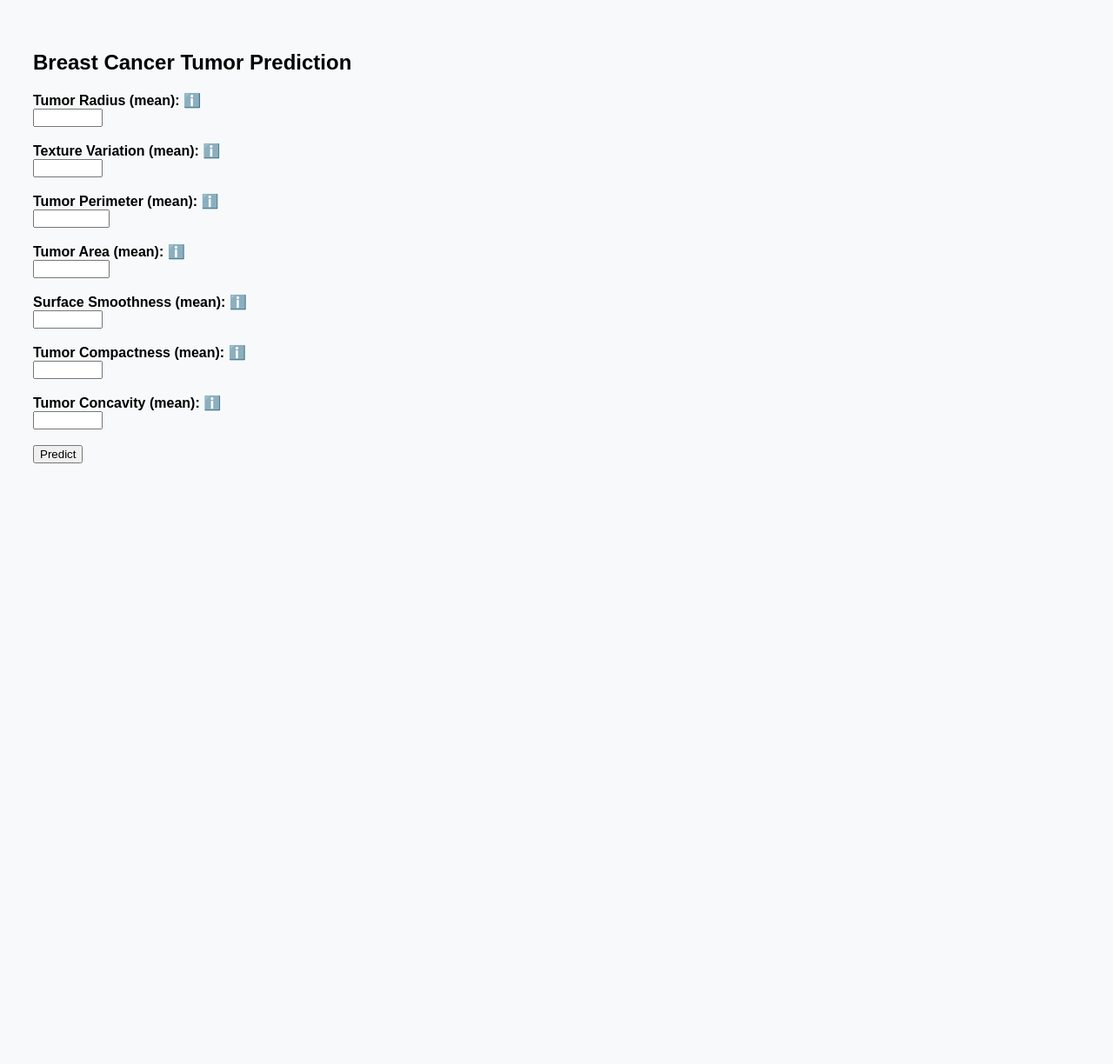
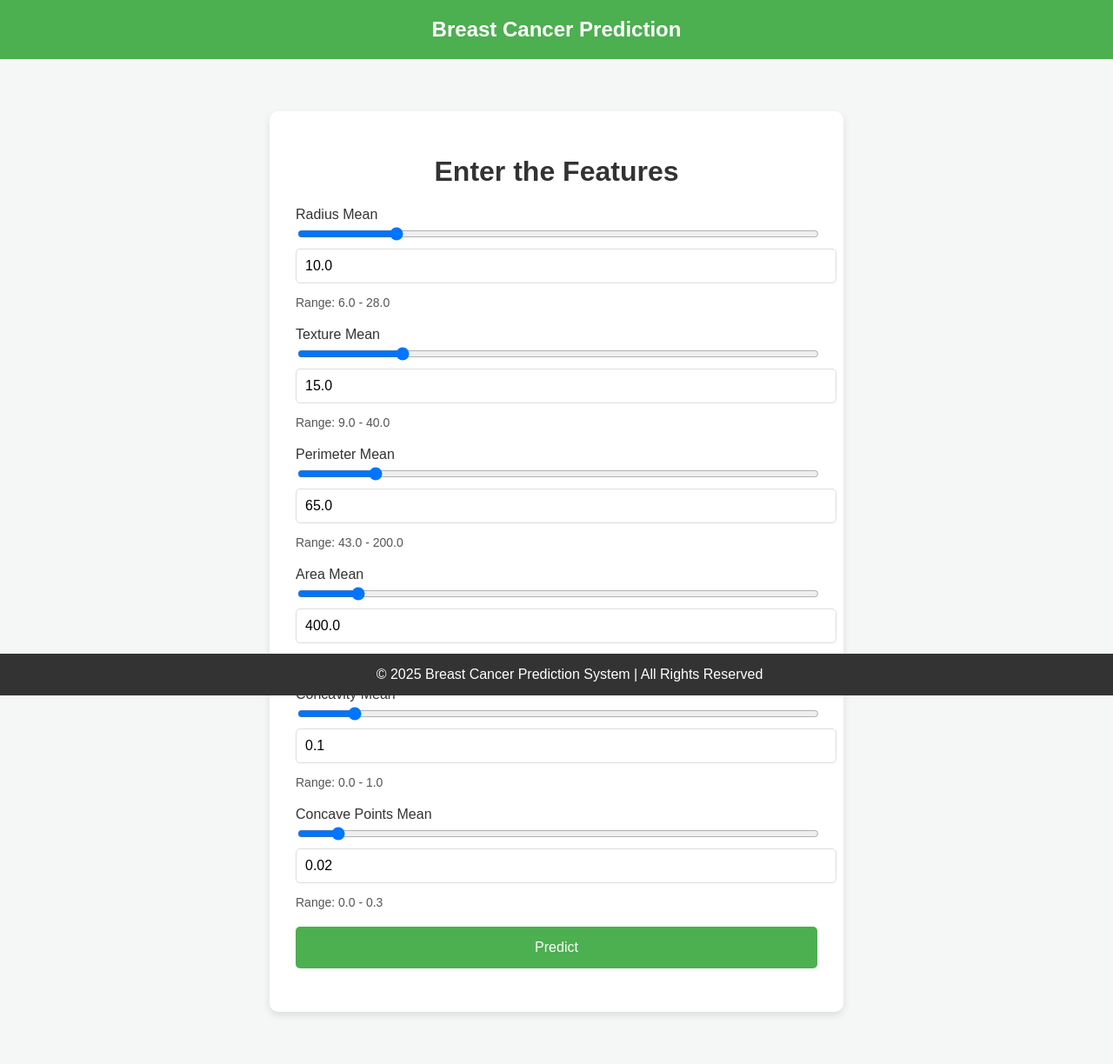
Before and after one commit to Shreyatiwari0606/Breast-Cancer, a Flask app: page / in a window 1280 px wide. Shown: the whole page at 87% size. Before the commit the page ends 533 px from the top, so only its background shows below. Run offline with Flask 3, Linux system fonts and the light colour scheme; parts of the project's set-up code (start-up, migrations or seed data) failed here and were passed over.

Commit message:
Update index.html

```diff
--- a/templates/index.html
+++ b/templates/index.html
@@ -1,122 +1,172 @@
 <!DOCTYPE html>
-<html>
+<html lang="en">
 <head>
+    <meta charset="UTF-8">
+    <meta name="viewport" content="width=device-width, initial-scale=1.0">
     <title>Breast Cancer Prediction</title>
+    <link rel="stylesheet" href="https://cdnjs.cloudflare.com/ajax/libs/font-awesome/6.0.0-beta3/css/all.min.css">
     <style>
         body {
-            font-family: Arial, sans-serif;
-            padding: 30px;
-            background-color: #f7f9fa;
+            font-family: 'Arial', sans-serif;
+            background-color: #f4f7f6;
+            margin: 0;
         }
-        label {
+        header {
+            background-color: #4CAF50;
+            color: white;
+            padding: 20px;
+            text-align: center;
+            font-size: 24px;
             font-weight: bold;
         }
-        .tooltip {
-            position: relative;
-            display: inline-block;
+        footer {
+            background-color: #333;
+            color: white;
+            text-align: center;
+            padding: 15px;
+            position: fixed;
+            width: 100%;
+            bottom: 0;
+        }
+        .container {
+            background-color: #fff;
+            padding: 30px;
+            border-radius: 10px;
+            box-shadow: 0 4px 8px rgba(0, 0, 0, 0.1);
+            width: 100%;
+            max-width: 600px;
+            margin: 60px auto;
+        }
+        h1 {
+            text-align: center;
+            color: #333;
+        }
+        .form-group {
+            margin-bottom: 20px;
+        }
+        .form-group label {
+            font-size: 16px;
+            color: #333;
+        }
+        .form-group input[type="range"] {
+            width: 100%;
+            margin-top: 5px;
+        }
+        .form-group input[type="number"] {
+            width: 100%;
+            padding: 10px;
+            font-size: 16px;
+            border: 1px solid #ddd;
+            border-radius: 5px;
+            margin-top: 5px;
+        }
+        .form-group .value {
+            font-size: 14px;
+            color: #555;
+        }
+        .button {
+            background-color: #4CAF50;
+            color: white;
+            border: none;
+            padding: 15px 32px;
+            font-size: 16px;
             cursor: pointer;
-            color: #007bff;
-            font-weight: bold;
+            border-radius: 5px;
+            width: 100%;
         }
-        .tooltip .tooltiptext {
-            visibility: hidden;
-            width: 220px;
-            background-color: #333;
-            color: #fff;
-            text-align: left;
-            padding: 8px;
-            border-radius: 6px;
-            position: absolute;
-            z-index: 1;
-            top: 120%;
-            left: 0;
-            opacity: 0;
-            transition: opacity 0.3s;
-            font-size: 13px;
+        .button:hover {
+            background-color: #45a049;
         }
-        .tooltip:hover .tooltiptext {
-            visibility: visible;
-            opacity: 1;
-        }
-        .result {
+        .prediction-text {
+            text-align: center;
             margin-top: 20px;
-            padding: 15px;
-            border-radius: 10px;
             font-size: 18px;
             font-weight: bold;
-        }
-        .benign {
-            background-color: #d4edda;
-            color: #155724;
-        }
-        .malignant {
-            background-color: #f8d7da;
-            color: #721c24;
+            color: #333;
         }
     </style>
 </head>
 <body>
 
-    <h2>Breast Cancer Tumor Prediction</h2>
-    <form action="/predict" method="post">
+    <header>
+        Breast Cancer Prediction
+    </header>
 
-        <label>Tumor Radius (mean):
-            <span class="tooltip">ℹ️
-                <span class="tooltiptext">Size of tumor from center to edge. Range: 6 – 30</span>
-            </span>
-        </label><br>
-        <input type="number" step="0.01" name="radius_mean" min="6" max="30" required><br><br>
+    <div class="container">
+        <h1>Enter the Features</h1>
+        <form action="/predict" method="POST">
+            <!-- Radius Mean -->
+            <div class="form-group">
+                <label for="radius_mean">Radius Mean</label>
+                <input type="range" id="radius_mean" name="radius_mean" min="6.0" max="28.0" step="0.1" value="10.0">
+                <input type="number" id="radius_mean_value" name="radius_mean_value" value="10.0" min="6.0" max="28.0" step="0.1">
+                <p class="value" id="radius_value">Range: 6.0 - 28.0</p>
+            </div>
 
-        <label>Texture Variation (mean):
-            <span class="tooltip">ℹ️
-                <span class="tooltiptext">Variation in cell textures. Range: 9 – 40</span>
-            </span>
-        </label><br>
-        <input type="number" step="0.01" name="texture_mean" min="9" max="40" required><br><br>
+            <!-- Texture Mean -->
+            <div class="form-group">
+                <label for="texture_mean">Texture Mean</label>
+                <input type="range" id="texture_mean" name="texture_mean" min="9.0" max="40.0" step="0.1" value="15.0">
+                <input type="number" id="texture_mean_value" name="texture_mean_value" value="15.0" min="9.0" max="40.0" step="0.1">
+                <p class="value" id="texture_value">Range: 9.0 - 40.0</p>
+            </div>
 
-        <label>Tumor Perimeter (mean):
-            <span class="tooltip">ℹ️
-                <span class="tooltiptext">Outer edge length of tumor. Range: 40 – 190</span>
-            </span>
-        </label><br>
-        <input type="number" step="0.01" name="perimeter_mean" min="40" max="190" required><br><br>
+            <!-- Perimeter Mean -->
+            <div class="form-group">
+                <label for="perimeter_mean">Perimeter Mean</label>
+                <input type="range" id="perimeter_mean" name="perimeter_mean" min="43.0" max="200.0" step="0.1" value="65.0">
+                <input type="number" id="perimeter_mean_value" name="perimeter_mean_value" value="65.0" min="43.0" max="200.0" step="0.1">
+                <p class="value" id="perimeter_value">Range: 43.0 - 200.0</p>
+            </div>
 
-        <label>Tumor Area (mean):
-            <span class="tooltip">ℹ️
-                <span class="tooltiptext">Approximate area of the tumor. Range: 140 – 2500</span>
-            </span>
-        </label><br>
-        <input type="number" step="0.1" name="area_mean" min="140" max="2500" required><br><br>
+            <!-- Area Mean -->
+            <div class="form-group">
+                <label for="area_mean">Area Mean</label>
+                <input type="range" id="area_mean" name="area_mean" min="150.0" max="2500.0" step="10" value="400.0">
+                <input type="number" id="area_mean_value" name="area_mean_value" value="400.0" min="150.0" max="2500.0" step="10">
+                <p class="value" id="area_value">Range: 150.0 - 2500.0</p>
+            </div>
 
-        <label>Surface Smoothness (mean):
-            <span class="tooltip">ℹ️
-                <span class="tooltiptext">Smoothness of cell borders. Range: 0.05 – 0.2</span>
-            </span>
-        </label><br>
-        <input type="number" step="0.001" name="smoothness_mean" min="0.05" max="0.2" required><br><br>
+            <!-- Concavity Mean -->
+            <div class="form-group">
+                <label for="concavity_mean">Concavity Mean</label>
+                <input type="range" id="concavity_mean" name="concavity_mean" min="0.0" max="1.0" step="0.01" value="0.1">
+                <input type="number" id="concavity_mean_value" name="concavity_mean_value" value="0.1" min="0.0" max="1.0" step="0.01">
+                <p class="value" id="concavity_value">Range: 0.0 - 1.0</p>
+            </div>
 
-        <label>Tumor Compactness (mean):
-            <span class="tooltip">ℹ️
-                <span class="tooltiptext">How compact the cells are. Range: 0.02 – 0.4</span>
-            </span>
-        </label><br>
-        <input type="number" step="0.001" name="compactness_mean" min="0.02" max="0.4" required><br><br>
+            <!-- Concave Points Mean -->
+            <div class="form-group">
+                <label for="concave_points_mean">Concave Points Mean</label>
+                <input type="range" id="concave_points_mean" name="concave_points_mean" min="0.0" max="0.3" step="0.01" value="0.02">
+                <input type="number" id="concave_points_mean_value" name="concave_points_mean_value" value="0.02" min="0.0" max="0.3" step="0.01">
+                <p class="value" id="concave_points_value">Range: 0.0 - 0.3</p>
+            </div>
 
-        <label>Tumor Concavity (mean):
-            <span class="tooltip">ℹ️
-                <span class="tooltiptext">Severity of concave portions of the tumor. Range: 0.0 – 0.4</span>
-            </span>
-        </label><br>
-        <input type="number" step="0.001" name="concavity_mean" min="0.0" max="0.4" required><br><br>
+            <button type="submit" class="button">Predict</button>
+        </form>
 
-        <button type="submit">Predict</button>
-    </form>
+        <div class="prediction-text">
+            {% if prediction_text %}
+                <p>{{ prediction_text }}</p>
+            {% endif %}
+        </div>
+    </div>
 
-    {% if prediction_text %}
-        <div class="result {% if 'Malignant' in prediction_text %}malignant{% else %}benign{% endif %}">
-            {{ prediction_text }}
-        </div>
-    {% endif %}
+    <footer>
+        © 2025 Breast Cancer Prediction System | All Rights Reserved
+    </footer>
+
+    <script>
+        // Update the value when the range input changes
+        document.querySelectorAll('input[type="range"]').forEach(function(slider) {
+            slider.addEventListener('input', function() {
+                var value = slider.value;
+                var numberInput = document.getElementById(slider.id + "_value");
+                numberInput.value = value;
+            });
+        });
+    </script>
 
 </body>
 </html>
```
